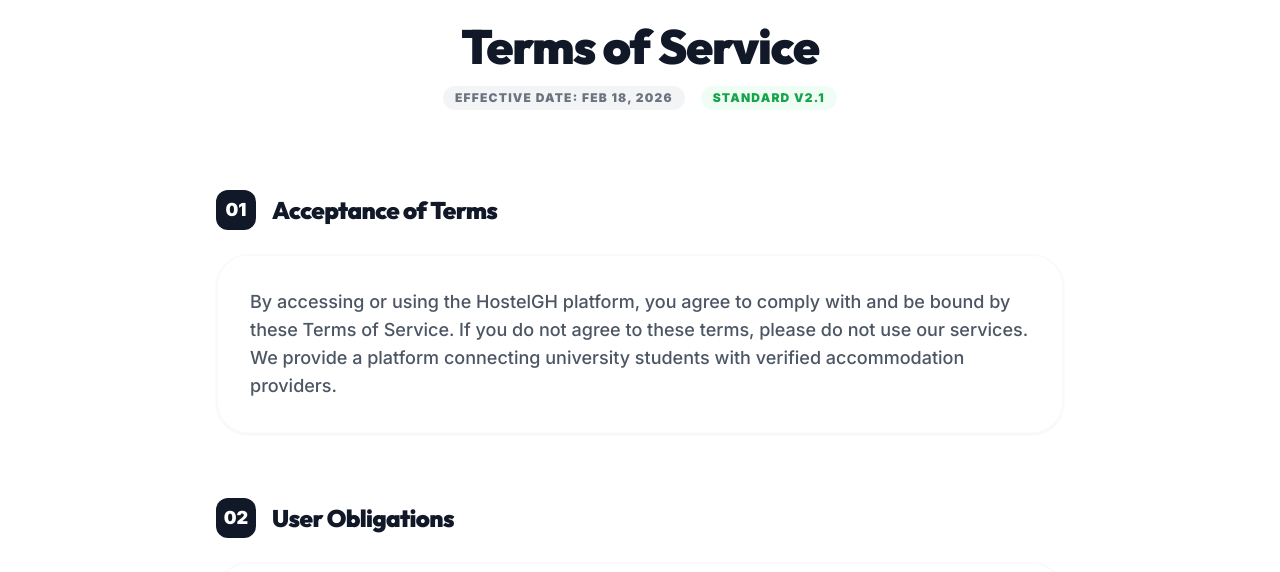
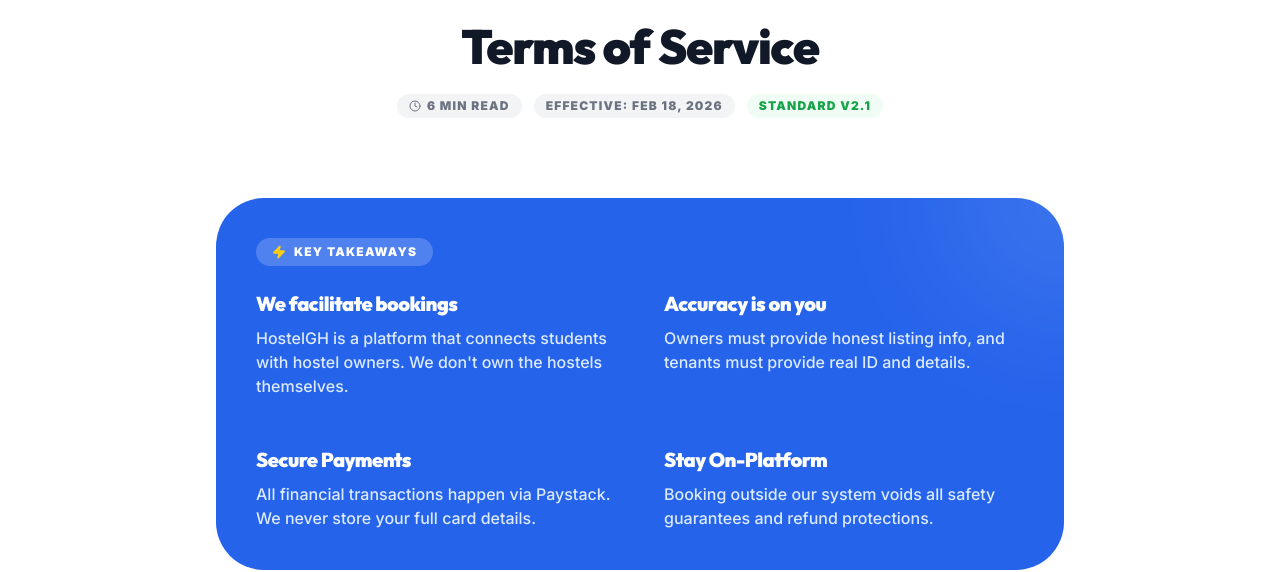
Before and after one commit to shuraimlawz/HostelGH, a Next.js app in the folder web/: page /support/terms in a window 1280 px wide. Shown: the part 267-839 px from the top of the page. Built offline with nearby package versions, Linux system fonts and the light colour scheme; no server answers.

Commit message:
feat: advanced polish for support pages (reading time, key takeaways, popular articles)

```diff
--- a/web/app/(public)/support/privacy/page.tsx
+++ b/web/app/(public)/support/privacy/page.tsx
@@ -1,6 +1,6 @@
 "use client";
 
-import { Eye, ShieldCheck, Database, Share2, Mail, ExternalLink } from "lucide-react";
+import { Eye, ShieldCheck, Database, Share2, Mail, ExternalLink, Clock, Lock } from "lucide-react";
 
 export default function PrivacyPage() {
     return (
@@ -10,9 +10,13 @@
                 <div className="w-16 h-16 bg-blue-50 text-blue-600 rounded-2xl flex items-center justify-center shadow-sm">
                     <Eye size={32} />
                 </div>
-                <div className="space-y-2">
+                <div className="space-y-4">
                     <h1 className="text-4xl md:text-5xl font-black text-gray-900 tracking-tight">Privacy Policy</h1>
-                    <div className="flex items-center justify-center gap-4 pt-2">
+                    <div className="flex flex-wrap items-center justify-center gap-3 pt-2">
+                        <span className="px-3 py-1 bg-gray-100 text-gray-500 rounded-full text-xs font-black uppercase tracking-widest flex items-center gap-1.5">
+                            <Clock size={12} />
+                            4 min read
+                        </span>
                         <span className="px-3 py-1 bg-gray-100 text-gray-500 rounded-full text-xs font-black uppercase tracking-widest">
                             Updated: Feb 18, 2026
                         </span>
@@ -23,8 +27,33 @@
                 </div>
             </div>
 
+            {/* Privacy Promise / Quick Summary */}
+            <div className="mb-20 p-8 md:p-10 bg-green-600 rounded-[3rem] text-white overflow-hidden relative group animate-in fade-in zoom-in-95 duration-700 delay-100">
+                <div className="absolute top-0 right-0 w-64 h-64 bg-white/10 rounded-full -mr-32 -mt-32 blur-3xl group-hover:bg-white/20 transition-colors" />
+                <div className="relative space-y-6">
+                    <div className="inline-flex items-center gap-2 px-4 py-1.5 bg-white/20 backdrop-blur-md rounded-full text-xs font-black uppercase tracking-widest">
+                        <Lock size={14} className="fill-white text-white" />
+                        Our Privacy Promise
+                    </div>
+                    <div className="grid md:grid-cols-3 gap-8">
+                        <div className="space-y-2">
+                            <h3 className="text-xl font-black">No Selling Data</h3>
+                            <p className="text-green-50 font-medium">We never sell your personal information to third-party advertisers or data brokers.</p>
+                        </div>
+                        <div className="space-y-2">
+                            <h3 className="text-xl font-black">Data Control</h3>
+                            <p className="text-green-50 font-medium">You have full control over your profile and can request data deletion at any time.</p>
+                        </div>
+                        <div className="space-y-2">
+                            <h3 className="text-xl font-black">Encrypted Flow</h3>
+                            <p className="text-green-50 font-medium">Your sensitive details and payment info are protected by 256-bit SSL encryption.</p>
+                        </div>
+                    </div>
+                </div>
+            </div>
+
             <div className="space-y-16">
-                <section className="group animate-in fade-in slide-in-from-bottom-8 duration-700 delay-100">
+                <section className="group animate-in fade-in slide-in-from-bottom-8 duration-700 delay-200">
                     <div className="flex items-center gap-4 mb-6">
                         <div className="w-10 h-10 rounded-xl bg-gray-900 text-white flex items-center justify-center">
                             <Database size={20} />
--- a/web/app/(public)/support/terms/page.tsx
+++ b/web/app/(public)/support/terms/page.tsx
@@ -1,6 +1,6 @@
 "use client";
 
-import { FileText, ShieldAlert, ArrowRight } from "lucide-react";
+import { FileText, ShieldAlert, ArrowRight, Clock, Zap } from "lucide-react";
 
 export default function TermsPage() {
     return (
@@ -10,11 +10,15 @@
                 <div className="w-16 h-16 bg-blue-50 text-blue-600 rounded-2xl flex items-center justify-center shadow-sm">
                     <FileText size={32} />
                 </div>
-                <div className="space-y-2">
+                <div className="space-y-4">
                     <h1 className="text-4xl md:text-5xl font-black text-gray-900 tracking-tight">Terms of Service</h1>
-                    <div className="flex items-center justify-center gap-4 pt-2">
+                    <div className="flex flex-wrap items-center justify-center gap-3 pt-2">
+                        <span className="px-3 py-1 bg-gray-100 text-gray-500 rounded-full text-xs font-black uppercase tracking-widest flex items-center gap-1.5">
+                            <Clock size={12} />
+                            6 min read
+                        </span>
                         <span className="px-3 py-1 bg-gray-100 text-gray-500 rounded-full text-xs font-black uppercase tracking-widest">
-                            Effective Date: Feb 18, 2026
+                            Effective: Feb 18, 2026
                         </span>
                         <span className="px-3 py-1 bg-green-50 text-green-600 rounded-full text-xs font-black uppercase tracking-widest">
                             Standard v2.1
@@ -23,8 +27,37 @@
                 </div>
             </div>
 
+            {/* Quick Summary / Takeaways */}
+            <div className="mb-20 p-8 md:p-10 bg-blue-600 rounded-[3rem] text-white overflow-hidden relative group animate-in fade-in zoom-in-95 duration-700 delay-100">
+                <div className="absolute top-0 right-0 w-64 h-64 bg-white/10 rounded-full -mr-32 -mt-32 blur-3xl group-hover:bg-white/20 transition-colors" />
+                <div className="relative space-y-6">
+                    <div className="inline-flex items-center gap-2 px-4 py-1.5 bg-white/20 backdrop-blur-md rounded-full text-xs font-black uppercase tracking-widest">
+                        <Zap size={14} className="fill-yellow-400 text-yellow-400" />
+                        Key Takeaways
+                    </div>
+                    <div className="grid md:grid-cols-2 gap-6 lg:gap-12">
+                        <div className="space-y-2">
+                            <h3 className="text-xl font-black">We facilitate bookings</h3>
+                            <p className="text-blue-100 font-medium">HostelGH is a platform that connects students with hostel owners. We don't own the hostels themselves.</p>
+                        </div>
+                        <div className="space-y-2">
+                            <h3 className="text-xl font-black">Accuracy is on you</h3>
+                            <p className="text-blue-100 font-medium">Owners must provide honest listing info, and tenants must provide real ID and details.</p>
+                        </div>
+                        <div className="space-y-2">
+                            <h3 className="text-xl font-black">Secure Payments</h3>
+                            <p className="text-blue-100 font-medium">All financial transactions happen via Paystack. We never store your full card details.</p>
+                        </div>
+                        <div className="space-y-2">
+                            <h3 className="text-xl font-black">Stay On-Platform</h3>
+                            <p className="text-blue-100 font-medium">Booking outside our system voids all safety guarantees and refund protections.</p>
+                        </div>
+                    </div>
+                </div>
+            </div>
+
             <div className="space-y-16">
-                <section className="group animate-in fade-in slide-in-from-bottom-8 duration-700 delay-100">
+                <section className="group animate-in fade-in slide-in-from-bottom-8 duration-700 delay-200">
                     <div className="flex items-center gap-4 mb-6">
                         <div className="w-10 h-10 rounded-xl bg-gray-900 text-white flex items-center justify-center font-black text-lg">01</div>
                         <h2 className="text-2xl font-black text-gray-900 group-hover:text-blue-600 transition-colors">Acceptance of Terms</h2>
```
Also changed, not shown: web/app/(public)/support/help/page.tsx (+38 -4 lines).
